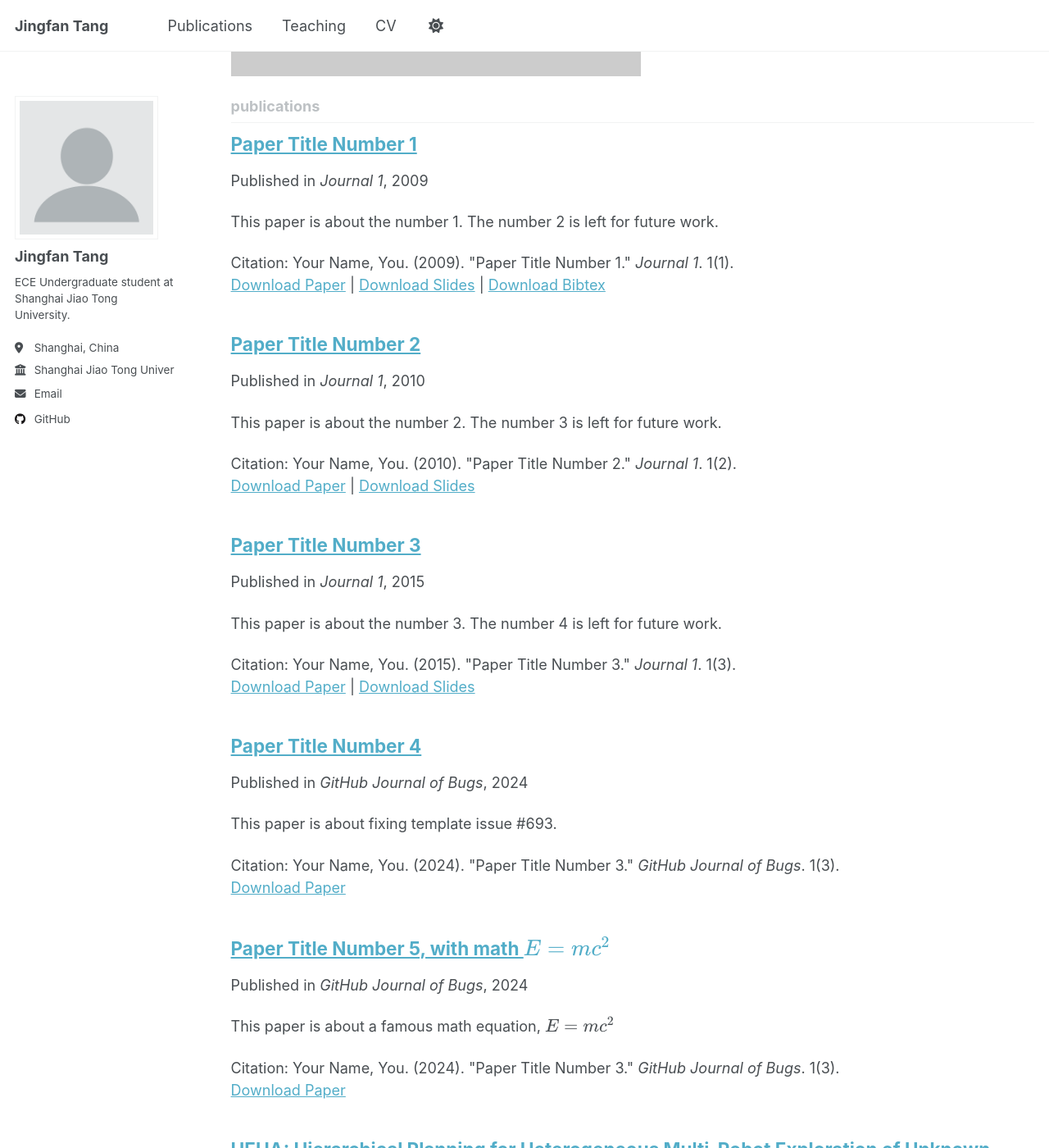
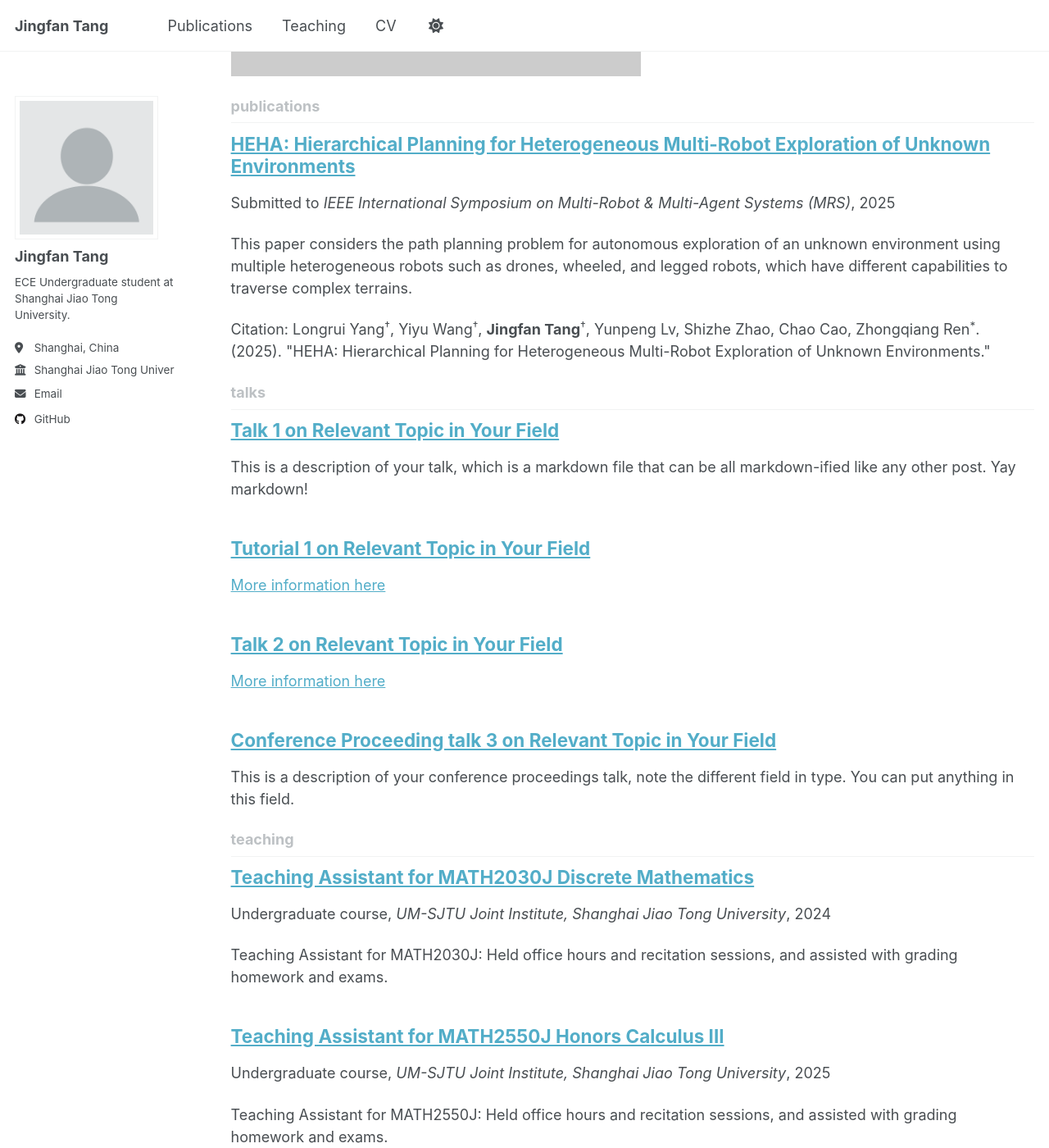
Before and after one commit to tangjingfan/tangjingfan.github.io, a Jekyll site: the page built from _pages/collection-archive.html, in a window 1280 px wide and 1400 px high, scrolled down 891 px. Shown: the whole window at 82% size. Built offline with Jekyll 4.4.1, drawn with Linux system fonts in a browser that asks for light colours; a script that is not in the unit is left out.

Commit message:
feat: update publication

```diff
--- a/_publications/2009-10-01-paper-title-number-1.md
+++ /dev/null
@@ -1,14 +0,0 @@
----
-title: "Paper Title Number 1"
-collection: publications
-category: manuscripts
-permalink: /publication/2009-10-01-paper-title-number-1
-excerpt: 'This paper is about the number 1. The number 2 is left for future work.'
-date: 2009-10-01
-venue: 'Journal 1'
-slidesurl: 'http://academicpages.github.io/files/slides1.pdf'
-paperurl: 'http://academicpages.github.io/files/paper1.pdf'
-bibtexurl: 'http://academicpages.github.io/files/bibtex1.bib'
-citation: 'Your Name, You. (2009). &quot;Paper Title Number 1.&quot; <i>Journal 1</i>. 1(1).'
----
-The contents above will be part of a list of publications, if the user clicks the link for the publication than the contents of section will be rendered as a full page, allowing you to provide more information about the paper for the reader. When publications are displayed as a single page, the contents of the above "citation" field will automatically be included below this section in a smaller font.
--- a/_publications/2010-10-01-paper-title-number-2.md
+++ /dev/null
@@ -1,14 +0,0 @@
----
-title: "Paper Title Number 2"
-collection: publications
-category: manuscripts
-permalink: /publication/2010-10-01-paper-title-number-2
-excerpt: 'This paper is about the number 2. The number 3 is left for future work.'
-date: 2010-10-01
-venue: 'Journal 1'
-slidesurl: 'http://academicpages.github.io/files/slides2.pdf'
-paperurl: 'http://academicpages.github.io/files/paper2.pdf'
-citation: 'Your Name, You. (2010). &quot;Paper Title Number 2.&quot; <i>Journal 1</i>. 1(2).'
----
-
-The contents above will be part of a list of publications, if the user clicks the link for the publication than the contents of section will be rendered as a full page, allowing you to provide more information about the paper for the reader. When publications are displayed as a single page, the contents of the above "citation" field will automatically be included below this section in a smaller font.
--- a/_publications/2015-10-01-paper-title-number-3.md
+++ /dev/null
@@ -1,14 +0,0 @@
----
-title: "Paper Title Number 3"
-collection: publications
-category: manuscripts
-permalink: /publication/2015-10-01-paper-title-number-3
-excerpt: 'This paper is about the number 3. The number 4 is left for future work.'
-date: 2015-10-01
-venue: 'Journal 1'
-slidesurl: 'http://academicpages.github.io/files/slides3.pdf'
-paperurl: 'http://academicpages.github.io/files/paper3.pdf'
-citation: 'Your Name, You. (2015). &quot;Paper Title Number 3.&quot; <i>Journal 1</i>. 1(3).'
----
-
-The contents above will be part of a list of publications, if the user clicks the link for the publication than the contents of section will be rendered as a full page, allowing you to provide more information about the paper for the reader. When publications are displayed as a single page, the contents of the above "citation" field will automatically be included below this section in a smaller font.
--- a/_publications/2025-06-08-paper-title-number-5.md
+++ /dev/null
@@ -1,13 +0,0 @@
----
-title: "Paper Title Number 5, with math $$E=mc^2$$"
-collection: publications
-category: manuscripts
-permalink: /publication/2024-02-17-paper-title-number-4
-excerpt: 'This paper is about a famous math equation, $$E=mc^2$$'
-date: 2024-02-17
-venue: 'GitHub Journal of Bugs'
-paperurl: 'http://academicpages.github.io/files/paper3.pdf'
-citation: 'Your Name, You. (2024). &quot;Paper Title Number 3.&quot; <i>GitHub Journal of Bugs</i>. 1(3).'
----
-
-Using [MathJax](https://www.mathjax.org/) in the description is supported - $$E=mc^2$$ - however, the use must be mindful that the default delimiters are `$$...$$` and `\\[...\\]` which differs from the `$...$` that is typically expected.
```
Also changed, not shown: _publications/2024-02-17-paper-title-number-4.md (deleted, +0 -13 lines), _publications/HEHA.md (+3 -0 lines).
